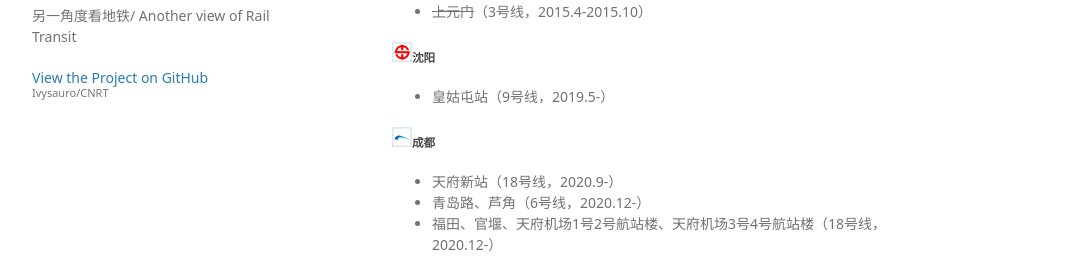
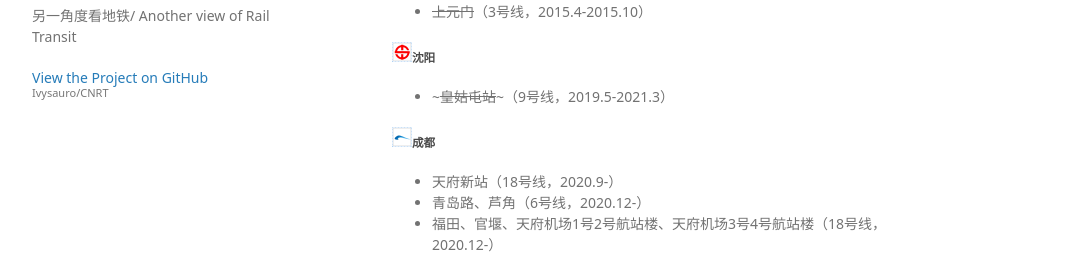
Before and after one commit to Ivysauro/CNRT, a Jekyll site: the page built from data/SpSta.md, in a window 1280 px wide and 900 px high, scrolled down 4339 px. Shown: the part 173-446 px from the top of the window, without its empty margins (178-1249 px from the left). Built offline with Jekyll 4.4.1, drawn with Linux system fonts in a browser that asks for light colours; some web fonts are replaced; our own code applies the rules of GitHub Pages for plain Markdown files; a script that is not in the unit is left out.

Commit message:
🍊更新沈阳数据
皇姑屯站开通

```diff
--- a/data/SpSta.md
+++ b/data/SpSta.md
@@ -184,7 +184,7 @@
 - ~~上元门~~（3号线，2015.4-2015.10）
 
 ##### <img src="https://raw.githubusercontent.com/Ivysauro/CNRT/master/images/city/sy.gif" width="20" hegiht="20"/>沈阳
-- 皇姑屯站（9号线，2019.5-）
+- ~~~皇姑屯站~~~（9号线，2019.5-2021.3）
 
 ##### <img src="https://raw.githubusercontent.com/Ivysauro/CNRT/master/images/city/cd.gif" width="20" hegiht="20"/>成都
 - 天府新站（18号线，2020.9-）
```
